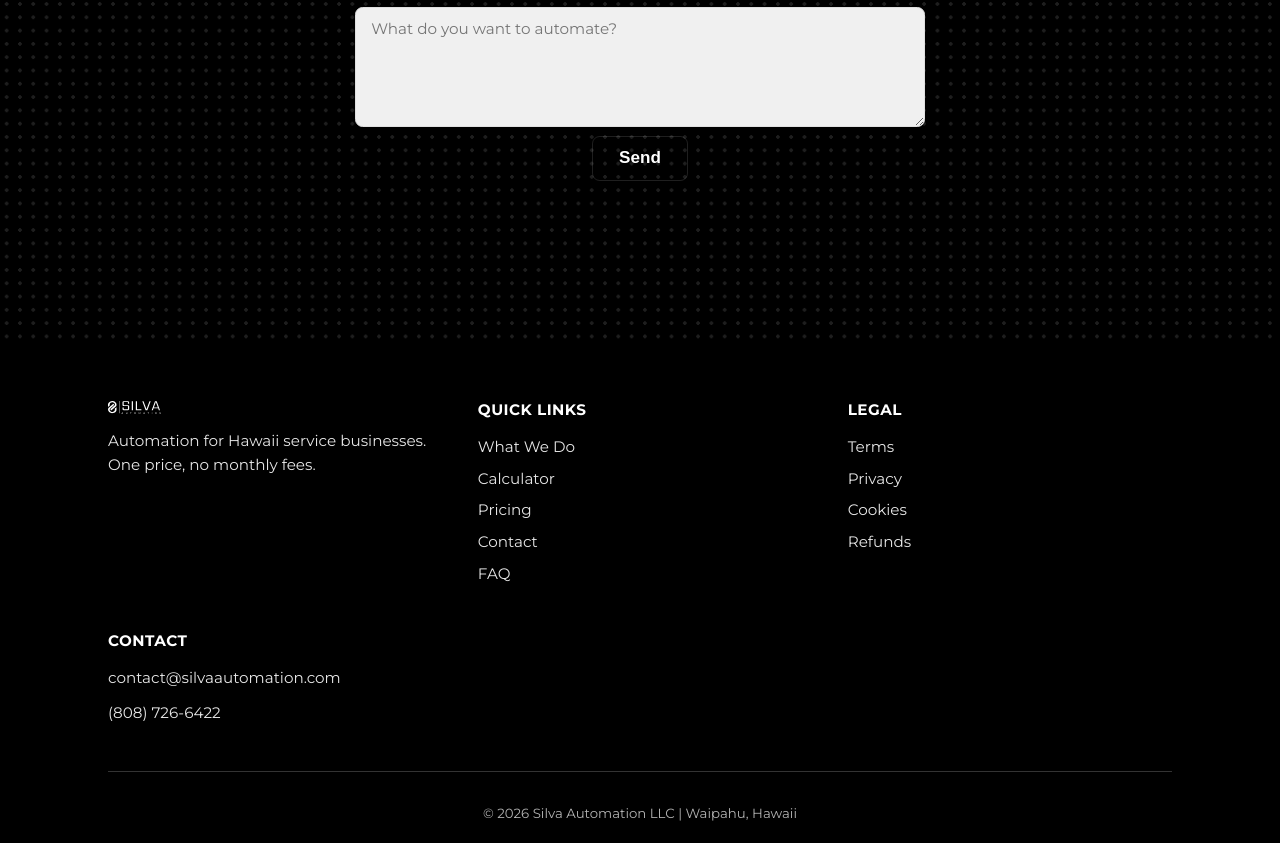
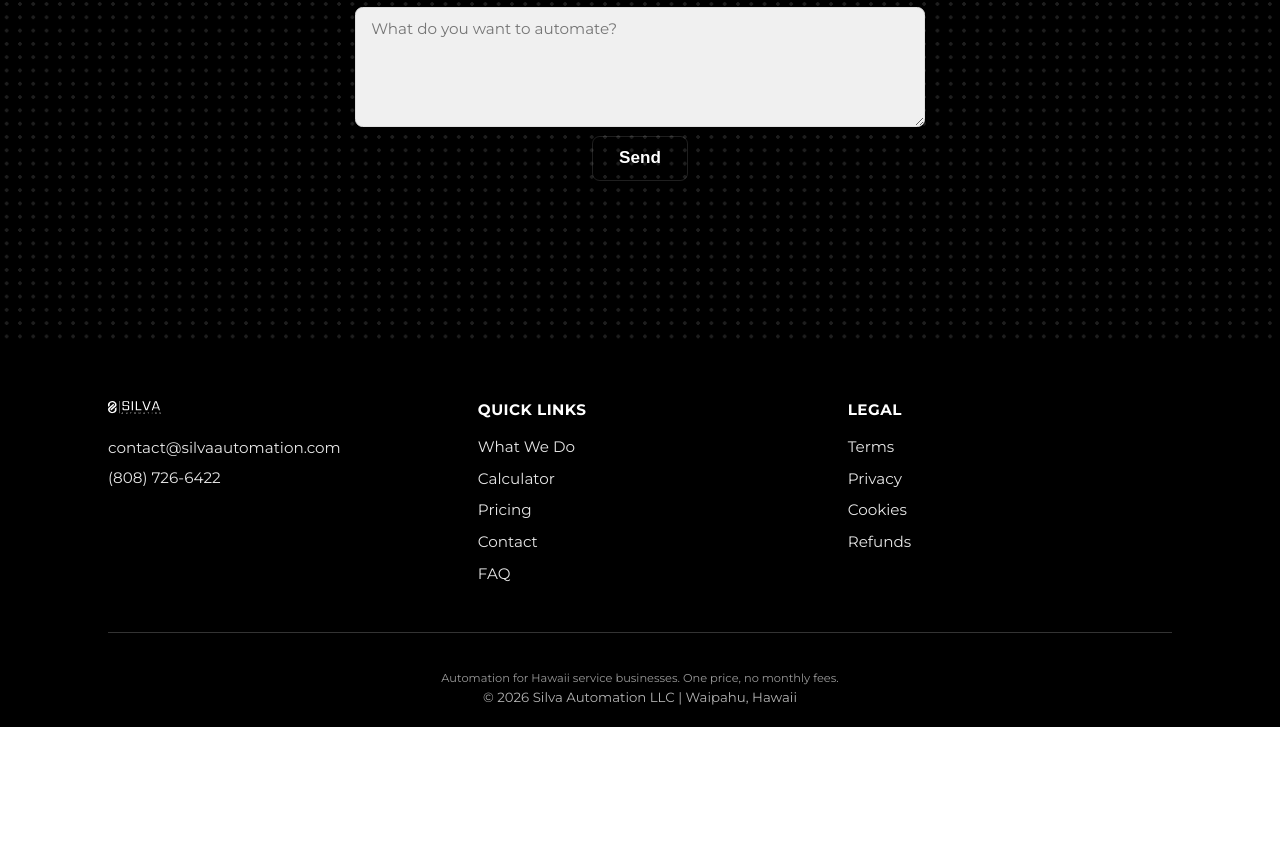
Before and after one commit to SavaiinaeaSIlva/silva-automation, a React (Vite) app: page / in a window 1280 px wide. Shown: the part 4411-5254 px from the top of the page. After the commit the page ends 5138 px from the top, so only its background shows below. Built offline with nearby package versions, Linux system fonts and the light colour scheme.

Commit message:
feat(footer): move contact under logo; relocate tagline to bottom (small)

```diff
--- a/src/features/footer/Footer.module.css
+++ b/src/features/footer/Footer.module.css
@@ -40,10 +40,23 @@
   margin: 0;
 }
 
+/* contact shown under the logo for quick access on mobile */
+.contactMini {
+  display: flex;
+  flex-direction: column;
+  gap: 6px;
+  margin-top: 8px;
+}
+
 .tagline {
-  margin: 0;
-  opacity: 0.9;
-  line-height: 1.6;
+  display: none; /* moved to bottom */
+}
+
+.bottomTagline {
+  margin: 8px 0 0 0;
+  font-size: 12px;
+  opacity: 0.6;
+  line-height: 1.4;
 }
 
 .sectionTitle {
@@ -67,7 +80,9 @@
   color: white;
   text-decoration: none;
   opacity: 0.9;
-  transition: color 0.2s, opacity 0.2s;
+  transition:
+    color 0.2s,
+    opacity 0.2s;
 }
 
 /* Ensure hover/focus explicitly keeps links white on dark footer background */
--- a/src/features/footer/Footer.tsx
+++ b/src/features/footer/Footer.tsx
@@ -13,7 +13,14 @@ export const Footer = () => {
             <div className={styles.brandWrap}>
               <img src="/assets/Union.svg" alt={footer.companyName} className={styles.brandLogo} />
             </div>
-            <p className={styles.tagline}>{footer.tagline}</p>
+            <div className={styles.contactMini}>
+              <a href={`mailto:${footer.email}`} className={styles.contactLink}>
+                {footer.email}
+              </a>
+              <a href={footer.phoneHref} className={styles.contactLink}>
+                {footer.phone}
+              </a>
+            </div>
           </div>
 
           <div className={styles.section}>
@@ -42,20 +49,11 @@ export const Footer = () => {
             </ul>
           </div>
 
-          <div className={styles.section}>
-            <h4 className={styles.sectionTitle}>{footer.getInTouchTitle}</h4>
-            <div className={styles.contact}>
-              <a href={`mailto:${footer.email}`} className={styles.contactLink}>
-                {footer.email}
-              </a>
-              <a href={footer.phoneHref} className={styles.contactLink}>
-                {footer.phone}
-              </a>
-            </div>
-          </div>
+
         </div>
 
         <div className={styles.bottom}>
+          <p className={styles.bottomTagline}>{footer.tagline}</p>
           <p className={styles.copyright}>{footer.copyright}</p>
         </div>
       </Container>
```
